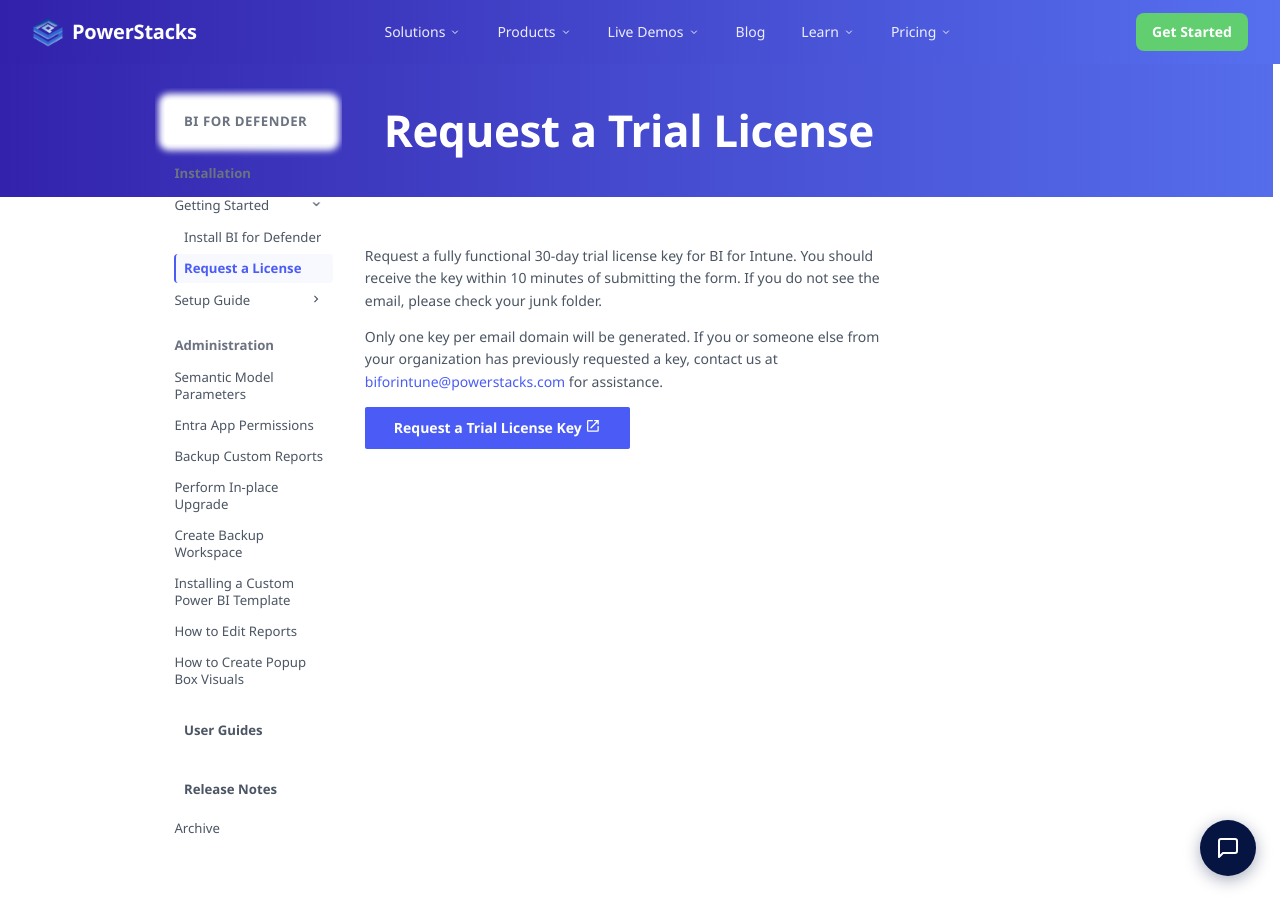
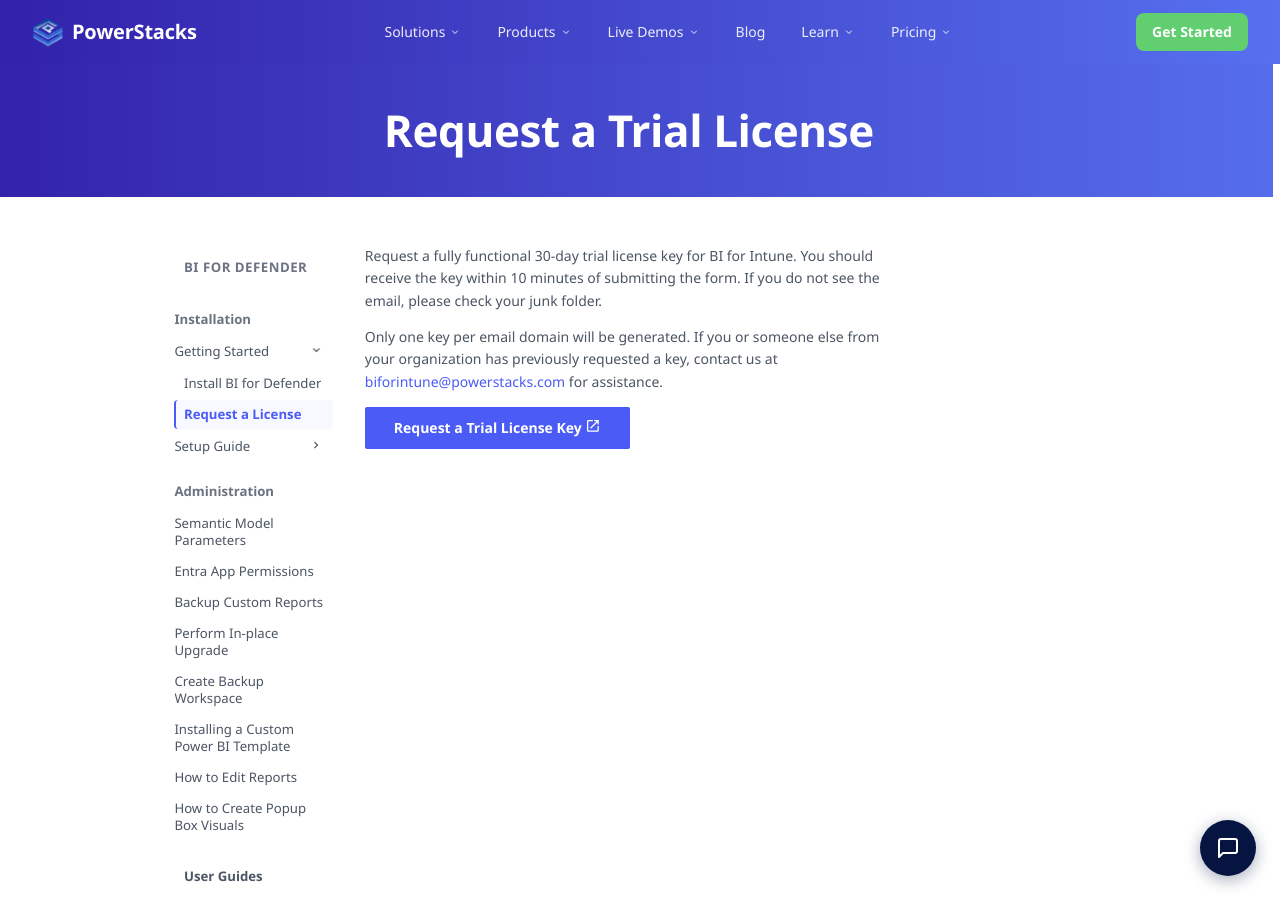
Before and after one commit to powerstacks-corp/powerstacks-docs, an MkDocs documentation site: the page built from docs/shared/request-a-license.md, in a window 1280 px wide and 900 px high. Built offline with MkDocs 1.6.1 and Material for MkDocs 9.7.7, drawn with Linux system fonts in a browser that asks for light colours.

Commit message:
Fix sidebar: start below hero gradient, not inside it (top: 210px + margin-top)

```diff
--- a/docs/stylesheets/powerstacks-nav.css
+++ b/docs/stylesheets/powerstacks-nav.css
@@ -391,12 +391,26 @@
   border-color: #ffffff;
 }
 
-/* ─── Sidebar positioning under new 64px header ─────────── */
+/* ─── Sidebar positioning ────────────────────────────────── */
+/* The article hero gradient extends from 64px (nav bottom) to ~200px.
+   Sidebars must start BELOW the hero so their content doesn't sit
+   inside the gradient area. --ps-sidebar-top accounts for both the
+   nav height and the hero height, with a small cushion.
+
+   On pages that hide navigation (landing pages), sidebars don't render
+   so this only affects article pages. */
+:root {
+  --ps-sidebar-top: 210px;  /* nav (64px) + hero (~133px) + cushion (~13px) */
+}
 .md-sidebar--primary,
 .md-sidebar--secondary {
-  top: var(--ps-nav-height) !important;
-  height: calc(100vh - var(--ps-nav-height)) !important;
+  top: var(--ps-sidebar-top) !important;
+  height: calc(100vh - var(--ps-sidebar-top)) !important;
   z-index: 5 !important;
+  /* Push sidebar content below the hero on initial page load (before scroll).
+     Without this, sticky top only affects the stuck state — the sidebar's
+     natural document-flow position is alongside the hero at 64px. */
+  margin-top: calc(var(--ps-sidebar-top) - var(--ps-nav-height)) !important;
 }
 
 /* ─── Close the gap between fixed nav and content ────────── */
```
